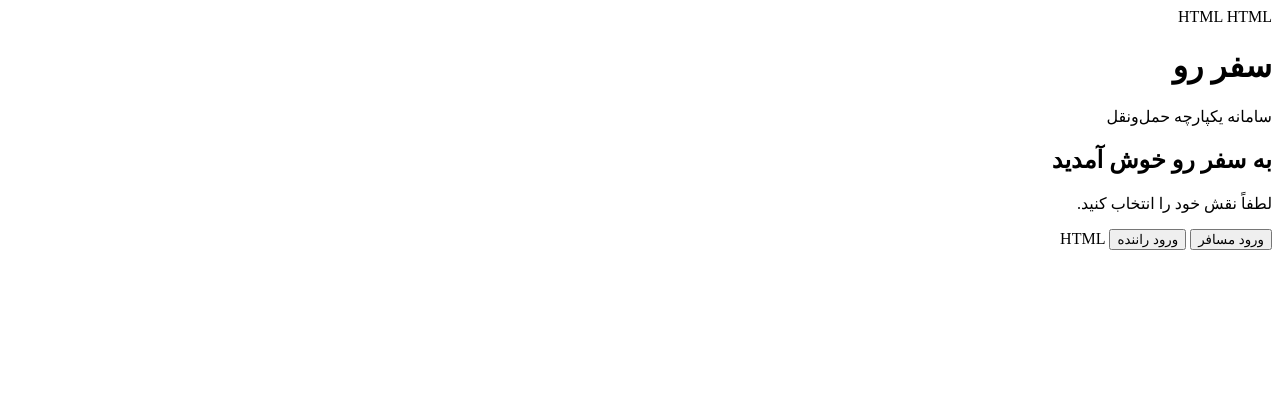
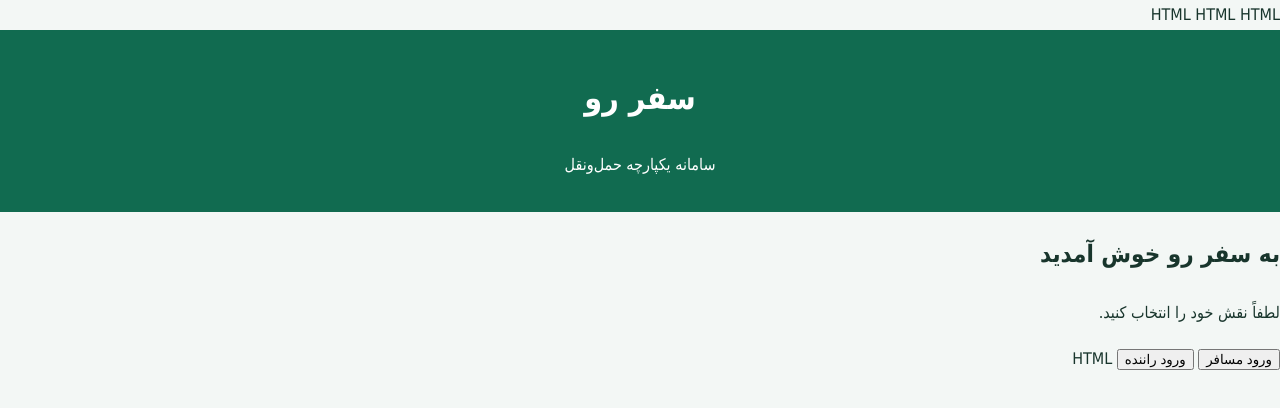
Before and after one commit to mehdimoradiazad7-svg/safar-ro, a plain HTML site: page index.html in a window 1280 px wide. Drawn offline with Linux system fonts and the light colour scheme.

Commit message:
Update index.html

```diff
--- a/index.html
+++ b/index.html
@@ -6,6 +6,23 @@ HTML
   <meta charset="UTF-8">
   <meta name="viewport" content="width=device-width, initial-scale=1">
   <title>سفر رو</title>
+HTML
+
+<style>
+body {
+  margin: 0;
+  font-family: Tahoma, Arial, sans-serif;
+  background: #f3f7f5;
+  color: #18352c;
+  line-height: 1.9;
+}
+header {
+  background: #116b50;
+  color: white;
+  text-align: center;
+  padding: 16px;
+}
+</style>
 </head>
 <body>
 
```
